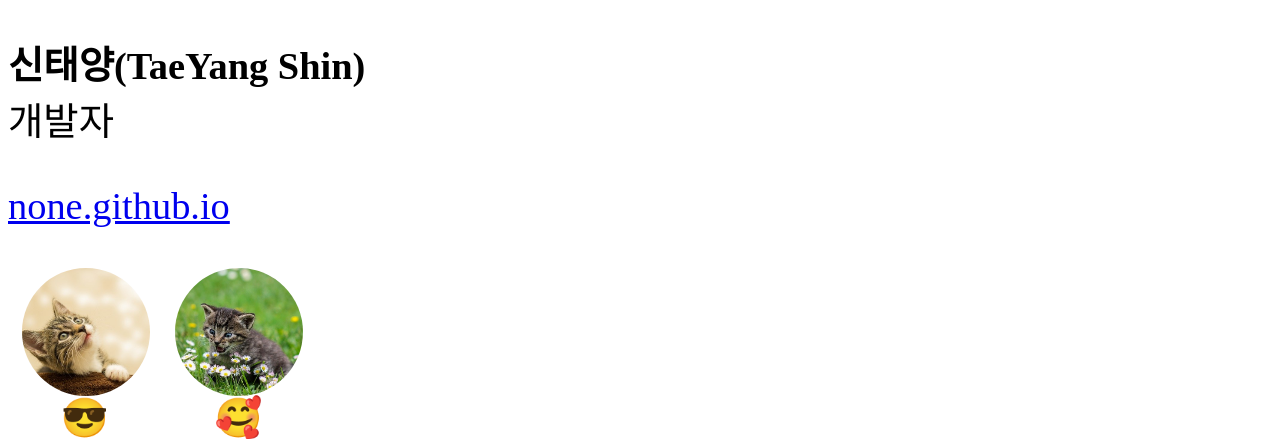
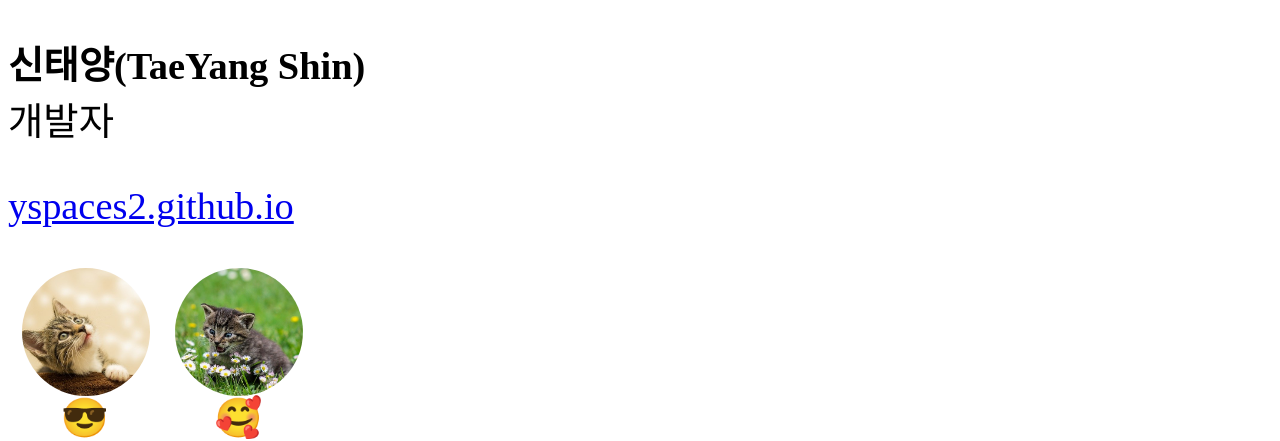
Before and after one commit to yspaceS2/instagram, a plain HTML site: page index.html in a window 1280 px wide. Shown: the part 372-813 px from the top of the page. Drawn offline with Linux system fonts and the light colour scheme.

Commit message:
git upload

```diff
--- a/index.html
+++ b/index.html
@@ -33,8 +33,8 @@
                 <span id="summary">개발자</span>
             </p>
             <p id="profileDetail">
-                <a href="https://needleworm.github.io">
-                    none.github.io
+                <a href="https://yspaces2.github.io/instagram/">
+                    yspaces2.github.io
                 </a>
             </p>
         </div>
```
